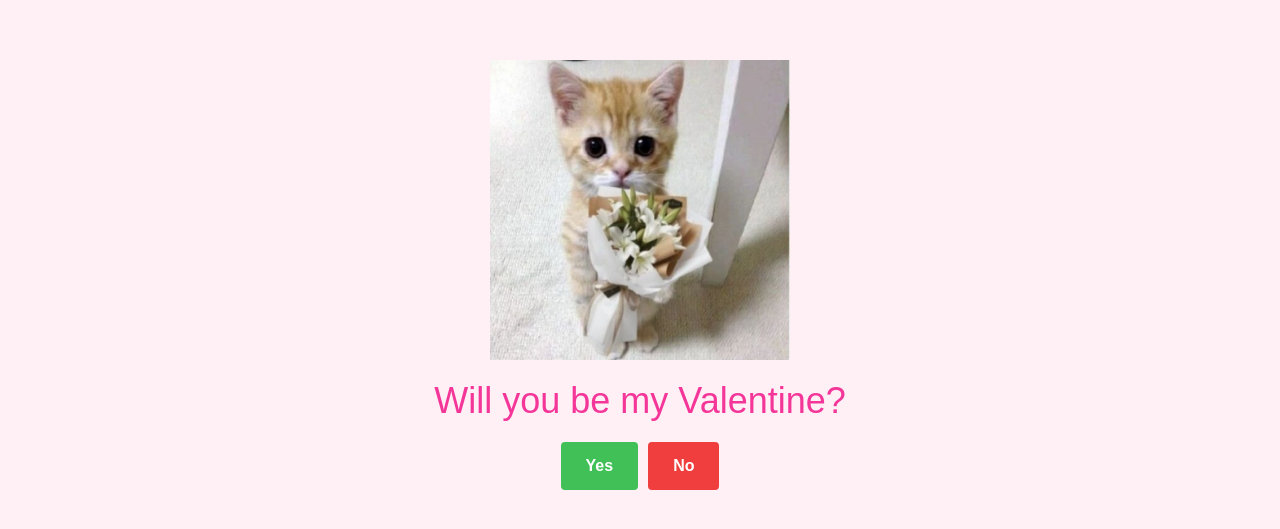
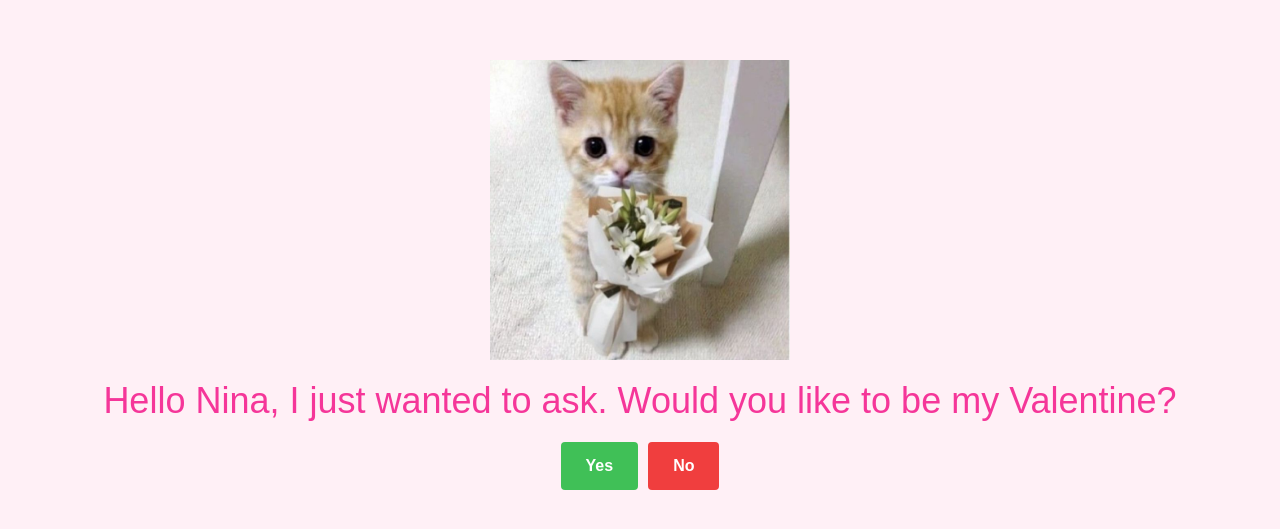
Before and after one commit to Qjwkwosi/niningmydear, a plain HTML site: page index.html in a window 1280 px wide. Shown: the part 125-654 px from the top of the page. Drawn offline with Linux system fonts and the light colour scheme; files whose address does not match are found by name; a web font is replaced by a local one.

Commit message:
Update index.html

```diff
--- a/index.html
+++ b/index.html
@@ -15,7 +15,7 @@
   <body>
     <main class="container">
       <img class="cat-img" src="img/cat-0.jpg" alt="Picture of a cat" />
-      <p class="title">Will you be my Valentine?</p>
+      <p class="title">Hello Nina, I just wanted to ask. Would you like to be my Valentine?</p>
       <div class="buttons">
         <button type="button" class="btn btn--yes">Yes</button>
         <button type="button" class="btn btn--no">No</button>
```
